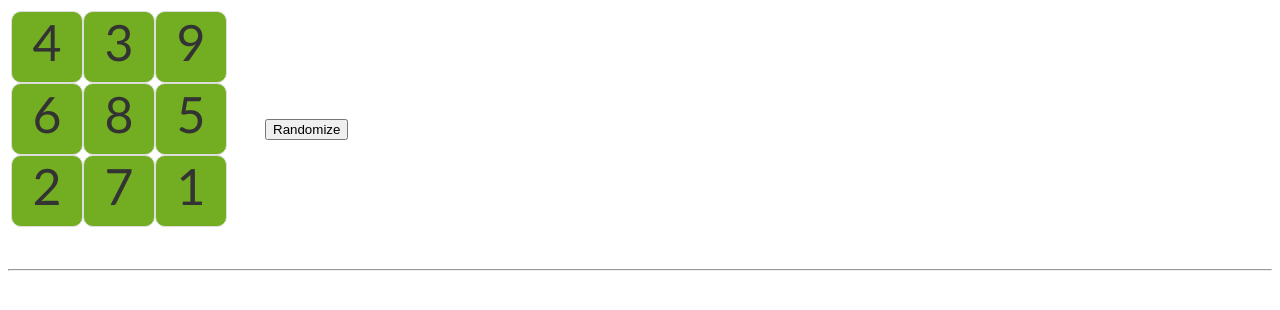
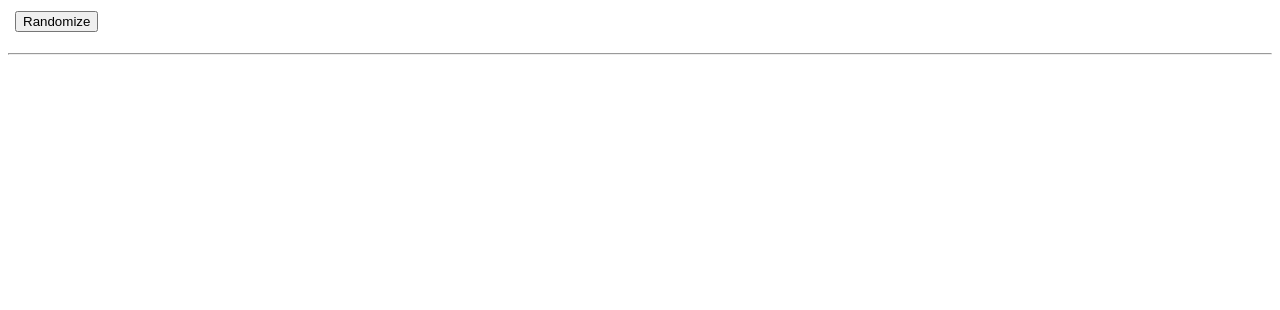
Before and after one commit to imtmh/Invoke-test, a plain HTML site: page 1.html in a window 1280 px wide. Drawn offline with nearby package versions, Linux system fonts and the light colour scheme.

Commit message:
final update

```diff
--- a/1.html
+++ b/1.html
@@ -9,38 +9,15 @@
 	  <script src="js/gameLogic.js"></script>
       <link rel="stylesheet" href="css/style.css">
 	  <link rel="stylesheet" href="css/styleLocal.css">
-      <style>
-         .draggable {
-			border-radius: 10px;
-			background: #73AD21;
-			width: 70px;
-			height: 70px;
-			float: left;
-			font-size: 5em;
-			text-align: center;
-			-webkit-user-select: none;
-			-khtml-user-select: none;
-			-moz-user-select: none;
-			-o-user-select: none;
-			user-select: none;
-			}
-         .ui-widget-header p, .ui-widget-content p {
-			margin: 0;
-		}
-         #snaptarget {
-			width:250px;
-			height: 250px;
-		}
-      </style>
 
    </head>
    <body>
    <table>
 	<tr>
 	<td>
-      <section id="snaptarget" >
+      <section id="sectionId" >
 
-      </section>
+	  </section>
       </td>
 	  <td> <button id="randmizeButton" />Randomize</button><h1 id="result"></h1>
 	  </td>
```
